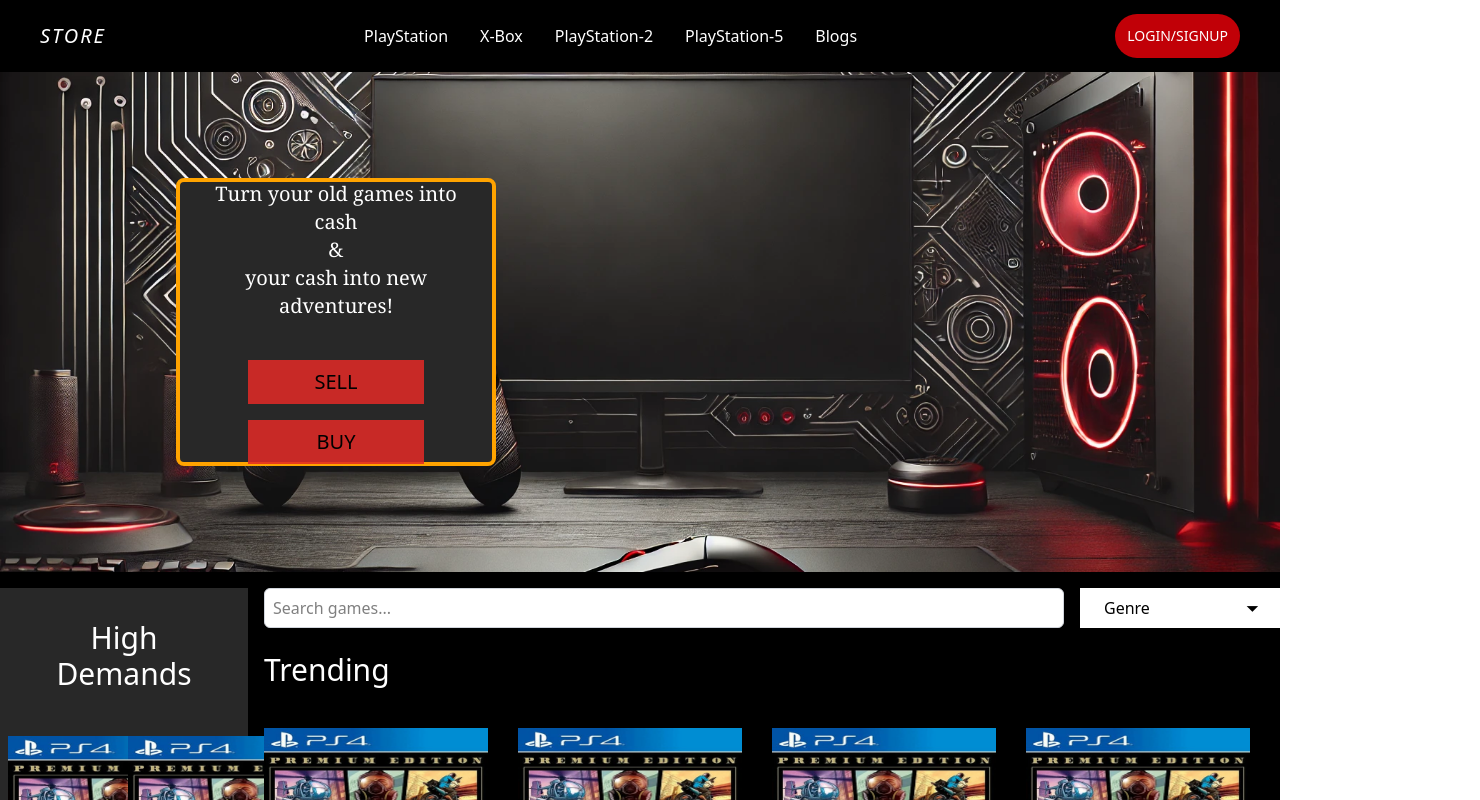
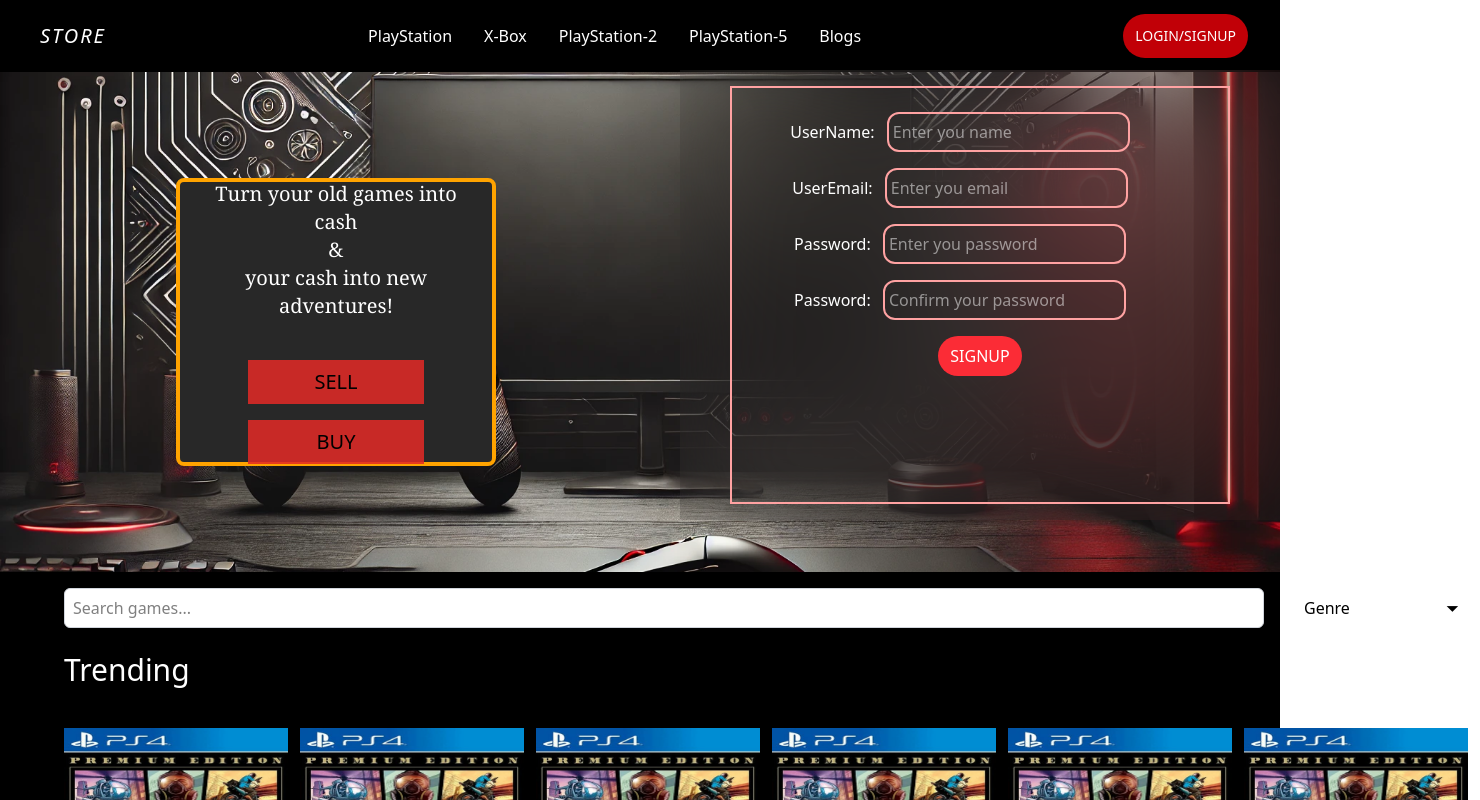
Before and after one commit to Tus-GitHub/QuestMart, a Next.js app: page / in a window 1280 px wide. Both pictures are taken after a click on the button "LOGIN/SIGNUP". Shown: the top 800 px of the page, 1480 px wide, since content can reach past the window. Built offline with nearby package versions, Linux system fonts and the light colour scheme.

Commit message:
created Signup Form

```diff
--- a/app/component/ListingItems.jsx
+++ b/app/component/ListingItems.jsx
@@ -2,7 +2,7 @@
 
 export default function ListingItems(){
     return (
-        <div className="w-56 bg-white h-72">
+        <div className="w-56 bg-[#282828] h-72">
             <img
                 src="/GTA-V.jpg"
                 className="w-56 h-52"
--- a/app/component/Navbar.jsx
+++ b/app/component/Navbar.jsx
@@ -1,11 +1,40 @@
-'use CLient';
+'use client';
+
+import { useState } from "react";
 
 export default function Navbar(){
+
+    const[isOpen, setIsOpen] = useState(false);
+    const[formData, setFormData] = useState({});
+    const[error, setError] = useState("");
+
+    const clicked = () =>{
+        setIsOpen(!isOpen);
+    }
+
+    const handleChange = (e) =>{
+        setFormData({
+            ...formData,
+            [e.target.id] : e.target.value,
+        });
+    }
+
+    const handleSubmit = (e) =>{
+        e.preventDefault();
+
+        if(!formData.username || !formData.email || !formData.password || !formData.confirmPassword){
+            setError("Please Fill Every Detail Before submit")
+        }
+        else if(formData.password !== formData.confirmPassword){
+            setError("ConfirmPassword is not matching with Paswword")
+        }
+        setError("");
+        console.log("Form is submited:", formData);
+    };
+
     return(
-        <div className="flex justify-between items-center text-white h-18 text-md">
-            <div className="pl-10">
-                <button className="hover:text-red-700 text-xl italic tracking-widest">STORE</button>
-            </div>
+        <div className="flex justify-between items-center text-white h-[72px]  text-md relative z-50">
+                <button className="hover:text-red-700 text-xl italic tracking-widest pl-10">STORE</button>
             <div className="flex gap-8">
                 <button className="hover:text-red-700">PlayStation</button>
                 <button className="hover:text-red-700">X-Box</button>
@@ -13,9 +42,51 @@
                 <button className="hover:text-red-700">PlayStation-5</button>
                 <button className="hover:text-red-700">Blogs</button>
             </div>
-            <div className="pr-10">
-                <button className="p-3 bg-red-700 rounded-full hover:scale-115 text-sm">LOGIN/SIGNUP</button>
-            </div>
+                <button className="p-3 bg-red-700 rounded-full hover:scale-115 mr-8 text-sm transition transform" onClick={clicked}>LOGIN/SIGNUP</button>
+            {isOpen && (
+                <div className="absolute flex flex-col right-0  top-[70px] w-[600px] h-[450px] z-50  backdrop-blur-3xl items-center">
+                    <form className="flex flex-col items-center  pt-6 border-red-300 border-2 w-[500px] h-[450px] m-4 gap-4" onSubmit={handleSubmit}>
+                        <p className="mr-10">UserName: <span className="pl-2">
+                        <input
+                            type='text'
+                            className="bg-transparent border-2 border-red-300 rounded-xl p-1 h-10 focus:bg-white focus:text-black"
+                            placeholder="Enter you name"
+                            onChange={handleChange}
+                            id="username"
+                        />
+                        </span></p>
+                        <p className="mr-10">UserEmail: <span className="pl-2">
+                        <input
+                            type='email'
+                            className="bg-transparent border-2 border-red-300 rounded-xl p-1 h-10 focus:bg-white focus:text-black"
+                            placeholder="Enter you email"
+                            onChange={handleChange}
+                            id="email"
+                        />
+                        </span></p>
+                        <p className="mr-10">Password: <span className="pl-2">
+                        <input
+                            type='password'
+                            className="bg-transparent border-2 border-red-300 rounded-xl p-1 h-10 focus:bg-white focus:text-black"
+                            placeholder="Enter you password"
+                            onChange={handleChange}
+                            id="password"
+                        />
+                        </span></p>
+                        <p className="mr-10">Password: <span className="pl-2">
+                        <input
+                            type='password'
+                            className="bg-transparent border-2 border-red-300 rounded-xl p-1 h-10 focus:bg-white focus:text-black"
+                            placeholder="Confirm your password"
+                            onChange={handleChange}
+                            id="confirmPassword"
+                        />
+                        </span></p>
+                        {error && <p className="text-red-700 p-2">{error}</p>}
+                        <button className="bg-red-500 p-2 px-3 rounded-full hover:scale-110 uppercase">SignUp</button>
+                    </form>
+                </div>
+            )}
         </div>
     )
 }
--- a/app/page.js
+++ b/app/page.js
@@ -3,7 +3,7 @@
 import { use, useState } from "react";
 import ListingItems from "./component/ListingItems";
 
-export default function Home(){
+export default function Home (){
 
   const[isOpen, setIsOpen] = useState(false);
   const[searchQuery, setSearchQuery] = useState("");
@@ -52,7 +52,7 @@
       </div> */}
       <div className="h-[500px] w-full relative items-center pl-44 flex">
         <div
-          className="absolute inset-0 bg-cover  bg-center"
+          className="absolute z-0 inset-0 bg-cover  bg-center"
             style={{
               backgroundImage:"url('/Front-page.jpg')"
             }}
@@ -70,16 +70,16 @@
           </div>
         </span>
       </div>
-      <div className="flex gap-x-4">
-        <div className="bg-[#282828] w-[480px] min-h-screen flex flex-col">
+      <div className="flex pl-16 pr-8">
+        {/* <div className="bg-[#121212] w-[480px] min-h-screen flex flex-col">
           <p className="text-white text-center text-3xl p-8">High Demands</p>
-          <div className="grid grid-cols-2 pl-2 pt-3 gap-y-2">
+          <div className="grid grid-cols-2 pl-2 pt-3 gap-y-4 text-white">
             <ListingItems />
             <ListingItems />
             <ListingItems />
             <ListingItems />
           </div>
-        </div>
+        </div> */}
         <div>
           <div className="flex gap-x-4 h-10 relative">
           <input
@@ -87,19 +87,19 @@
             placeholder="Search games..."
             value={searchQuery}
             onChange={(e) => setSearchQuery(e.target.value)}
-            className="w-[800px] p-2 border border-gray-300 rounded-md focus:outline-none focus:ring-2 focus:ring-blue-500 bg-white"
+            className="w-[1200px] p-2 border border-gray-300 rounded-md focus:outline-none focus:ring-2 focus:ring-blue-500 bg-white"
           />
-            <button className="bg-white w-[200px] text-left pl-6 relative flex items-center" onMouseEnter={enter} onMouseLeave={exit} onClick={click}>Genre<span className="ml-24">⏷</span></button>
+            <button className="bg-white w-[200px] text-left pl-6 relative flex items-center rounded-lg" onMouseEnter={enter} onMouseLeave={exit} onClick={click}>Genre<span className="ml-24">⏷</span></button>
             {(isOpen || isClick) &&(
-              <div className="bg-white absolute top-10 z-10 right-0 w-[200px] "onMouseEnter={enter} onMouseLeave={exit}>
+              <div className="bg-white absolute top-10 z-10 right-0 w-[200px] rounded-lg"onMouseEnter={enter} onMouseLeave={exit}>
                 <ul className="text-center p-2">
                   {["Trending", "Action", "Adventure", "Shooter", "Battle Royale", "Sports & Racing"].map((genre)=>(
                     <li
                       key={genre}
-                      className="px-2 py-2 hover:bg-red-200 cursor-pointer"
+                      className="px-2 py-2 hover:bg-red-200 cursor-pointer borde-red-400 border-1 mb-1"
                       onClick={()=> {
                         handleSelect(genre);
-                        setIsClick(!isClick);
+                        setIsClick(false);
                         setIsOpen(!isOpen);
                       }}
                     >
@@ -111,7 +111,7 @@
             )}
           </div>
           {selectedGenre && <p className="text-white pt-6 text-3xl pb-10">{selectedGenre}</p>}
-          <div className="grid grid-cols-4 gap-y-4">
+          <div className="grid grid-cols-6 gap-y-6 text-white">
             <ListingItems />
             <ListingItems />
             <ListingItems />
```
